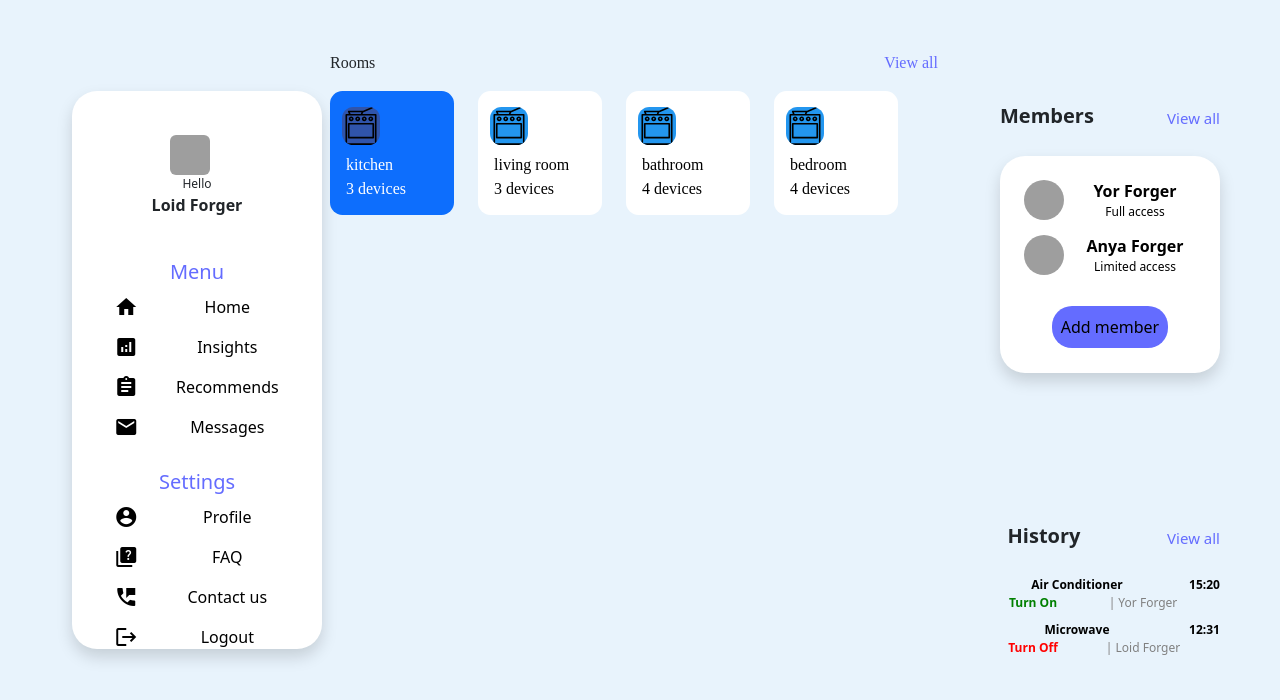
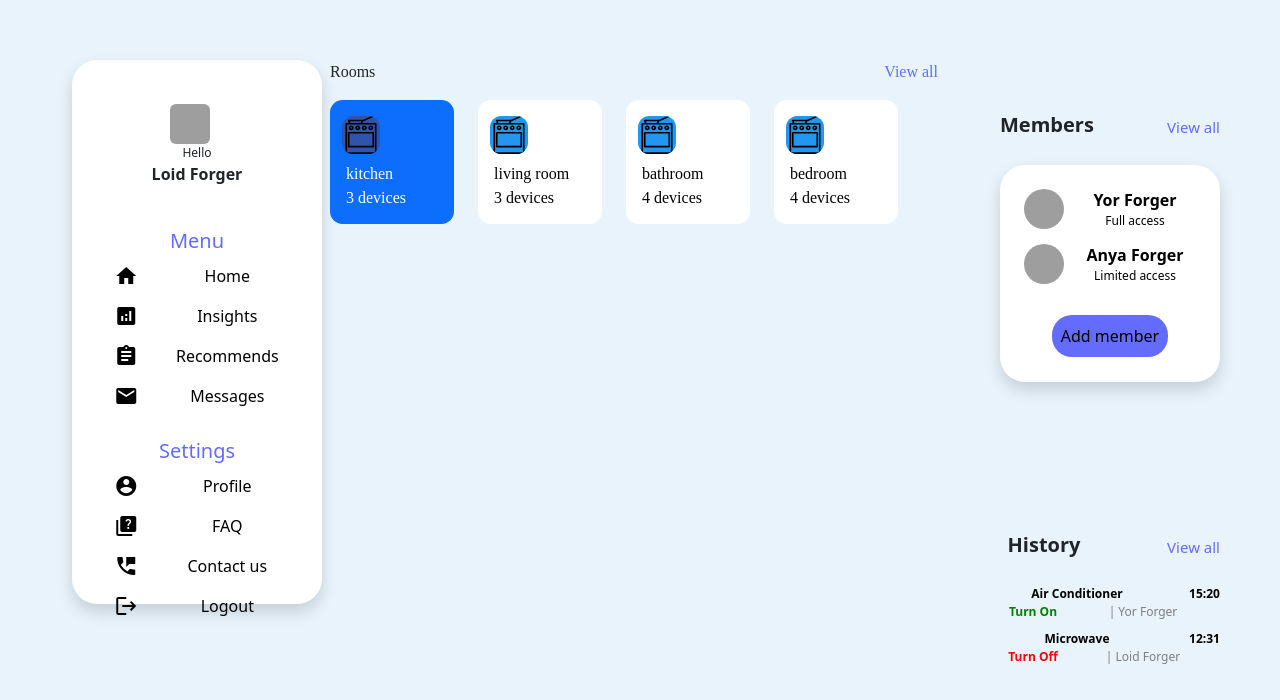
Before and after one commit to minhnguyentuan0212/multidisciplinary-AI-project, a React (Vite) app in the folder webClient/: page / in a window 1280 px wide. Shown: the top 700 px of the page. Built offline with nearby package versions, Linux system fonts and the light colour scheme; grey boxes are pictures that could not be loaded; a web font is replaced by a local one.

Commit message:
adjust margin top

```diff
--- a/webClient/src/components/Navigator/Navigator.jsx
+++ b/webClient/src/components/Navigator/Navigator.jsx
@@ -9,7 +9,7 @@ import { MenuOptions, SettingOptions } from './NavigatorOptions';
 
 const Navigator = () => {
     return (
-        <div className="navigator shadow p-4 mb-5 me-4">
+        <div className="navigator shadow p-4 mt-0 mb-5 me-4">
             <div className='welcome'>
                 <div className="avatar"><img src="https://www.nautiljon.com/images/perso/00/76/loid_forger_20767.webp" /></div> {/* Need API */}
                 <div className="hello-user">
```
